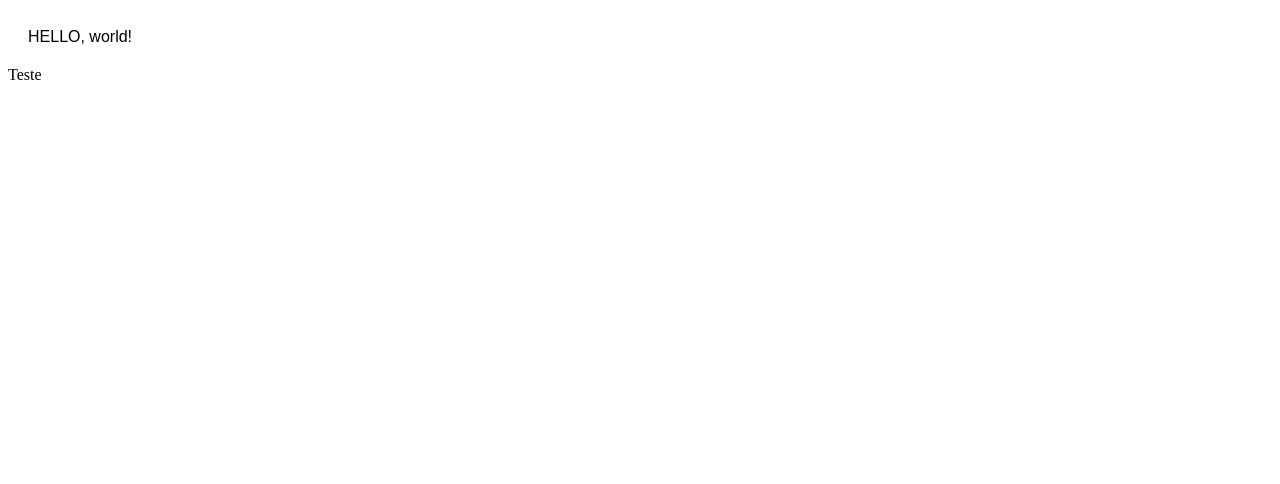
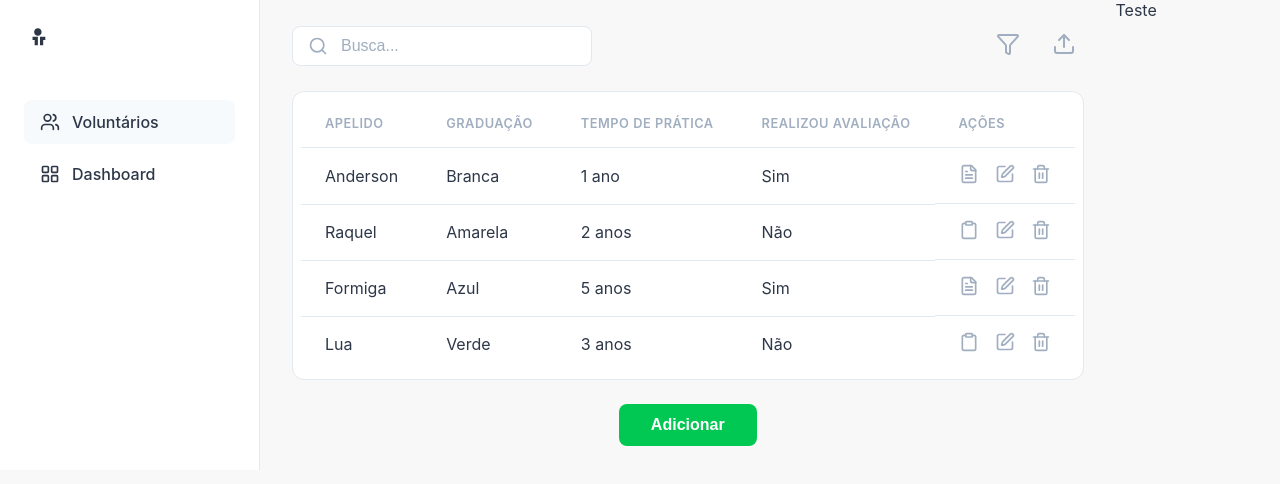
Before and after one commit to vitor0p9f/TACAP, a React (Vite) app: page / in a window 1280 px wide. Shown: the top 484 px of the page. Built offline with nearby package versions, Linux system fonts and the light colour scheme.

Commit message:
feat(pages): implementa a página principal de voluntários

```diff
--- a/package.json
+++ b/package.json
@@ -55,6 +55,7 @@
     "@types/better-sqlite3": "^7.6.13",
     "@vitejs/plugin-react": "^5.0.3",
     "better-sqlite3": "^12.4.1",
+    "lucide-react": "^0.544.0",
     "react": "^19.1.1",
     "react-dom": "^19.1.1"
   }
--- /dev/null
+++ b/src/App.css
@@ -0,0 +1,215 @@
+:root {
+    --cor-fundo: #F8F8F8;
+    --cor-principal: #FFFFFF;
+    --cor-verde: #00C853;
+    --cor-texto-principal: #2D3748;
+    --cor-texto-secundario: #A0AEC0;
+    --cor-borda: #E2E8F0;
+    --cor-fundo-ativo: #F7FAFC;
+}
+
+* {
+    margin: 0;
+    padding: 0;
+    box-sizing: border-box;
+}
+
+body {
+    font-family: -apple-system, BlinkMacSystemFont, 'Segoe UI', Roboto, 'Helvetica Neue', Arial, sans-serif;
+    background-color: var(--cor-fundo);
+    color: var(--cor-texto-principal);
+    display: flex;
+    height: 100vh;
+    overflow: hidden;
+}
+
+/* Estrutura Principal */
+.container {
+    display: flex;
+    width: 100%;
+}
+
+/* Barra Lateral (Sidebar) */
+.sidebar {
+    width: 260px;
+    background-color: var(--cor-principal);
+    padding: 24px;
+    display: flex;
+    flex-direction: column;
+    border-right: 1px solid var(--cor-borda);
+    flex-shrink: 0;
+}
+
+.sidebar .logo {
+    margin-bottom: 40px;
+}
+
+.sidebar .logo svg {
+    width: 32px;
+    height: 32px;
+}
+
+.sidebar .navigation ul {
+    list-style: none;
+}
+
+.sidebar .navigation li a {
+    display: flex;
+    align-items: center;
+    padding: 12px 16px;
+    border-radius: 8px;
+    text-decoration: none;
+    color: var(--cor-texto-principal);
+    font-weight: 500;
+    margin-bottom: 8px;
+    transition: background-color 0.2s;
+}
+
+.sidebar .navigation li a svg {
+    margin-right: 12px;
+    width: 20px;
+    height: 20px;
+}
+
+.sidebar .navigation li.active a,
+.sidebar .navigation li a:hover {
+    background-color: var(--cor-fundo-ativo);
+}
+
+/* Conteúdo Principal */
+.main-content {
+    flex-grow: 1;
+    padding: 24px 32px;
+    display: flex;
+    flex-direction: column;
+}
+
+.main-header {
+    display: flex;
+    justify-content: space-between;
+    align-items: center;
+    margin-bottom: 24px;
+}
+
+.search-bar {
+    position: relative;
+    width: 300px;
+}
+
+.search-bar svg {
+    position: absolute;
+    left: 16px;
+    top: 50%;
+    transform: translateY(-50%);
+    color: var(--cor-texto-secundario);
+    width: 20px;
+    height: 20px;
+}
+
+.search-bar input {
+    width: 100%;
+    padding: 10px 16px 10px 48px;
+    border: 1px solid var(--cor-borda);
+    border-radius: 8px;
+    font-size: 1rem;
+    background-color: var(--cor-principal);
+}
+
+.search-bar input::placeholder {
+    color: var(--cor-texto-secundario);
+}
+
+.header-actions {
+    display: flex;
+    gap: 16px;
+}
+
+.header-actions button {
+    background: none;
+    border: none;
+    cursor: pointer;
+    color: var(--cor-texto-secundario);
+    padding: 8px;
+}
+ .header-actions button:hover {
+    color: var(--cor-texto-principal);
+}
+
+.table-wrapper {
+    background-color: var(--cor-principal);
+    border: 1px solid var(--cor-borda);
+    border-radius: 12px;
+    padding: 8px;
+    flex-grow: 1;
+    overflow-y: auto;
+}
+
+table {
+    width: 100%;
+    border-collapse: collapse;
+}
+
+th, td {
+    padding: 16px 24px;
+    text-align: left;
+    border-bottom: 1px solid var(--cor-borda);
+}
+
+thead th {
+    font-weight: 600;
+    color: var(--cor-texto-secundario);
+    font-size: 0.8rem;
+    text-transform: uppercase;
+    letter-spacing: 0.5px;
+}
+
+tbody tr:last-child td {
+    border-bottom: none;
+}
+
+.actions-cell {
+    display: flex;
+    align-items: center;
+    gap: 16px;
+}
+
+.actions-cell button {
+    background: none;
+    border: none;
+    cursor: pointer;
+    color: var(--cor-texto-secundario);
+}
+
+.actions-cell button:hover {
+    color: var(--cor-texto-principal);
+}
+
+.main-footer {
+    margin-top: 24px;
+    display: flex;
+    justify-content: center;
+}
+
+.add-button {
+    background-color: var(--cor-verde);
+    color: white;
+    border: none;
+    padding: 12px 32px;
+    font-size: 1rem;
+    font-weight: 600;
+    border-radius: 8px;
+    cursor: pointer;
+    transition: background-color 0.2s;
+}
+
+.add-button:hover {
+    opacity: 0.9;
+}
+
+.search-icon {
+    position: absolute;
+    left: 16px;
+    top: 50%;
+    transform: translateY(-50%);
+    color: var(--cor-texto-secundario);
+}
--- a/src/App.tsx
+++ b/src/App.tsx
@@ -1,11 +1,14 @@
-import { useState } from "react";
+import React from 'react';
+import { Sidebar } from './components/Sidebar/Sidebar';
+import { VolunteersPage } from './pages/VolunteersPage/VolunteersPage';
 
-export default function App() {
+function App() {
+  return (
+    <div className="container">
+      <Sidebar />
+      <VolunteersPage />
+    </div>
+  );
+}
 
-
-    return (
-        <div style={{ padding: 20, fontFamily: "sans-serif" }}>
-          HELLO, world!
-        </div>
-    );
-}
+export default App;
--- /dev/null
+++ b/src/components/Header/Header.tsx
@@ -0,0 +1,21 @@
+import React from 'react';
+import { Search, Filter, Upload } from 'lucide-react';
+
+export function Header() {
+  return (
+    <header className="main-header">
+      <div className="search-bar">
+        <Search className="search-icon" size={20} />
+        <input type="search" placeholder="Busca..." />
+      </div>
+      <div className="header-actions">
+        <button title="Filtrar">
+          <Filter size={24} />
+        </button>
+        <button title="Importar dados">
+          <Upload size={24} />
+        </button>
+      </div>
+    </header>
+  );
+}
--- /dev/null
+++ b/src/components/Sidebar/Sidebar.tsx
@@ -0,0 +1,34 @@
+import React from 'react';
+import { Users, LayoutGrid } from 'lucide-react';
+
+const CapoeiraIcon = () => (
+    <svg width="32" height="32" viewBox="0 0 24 24" fill="none" xmlns="http://www.w3.org/2000/svg">
+        <path d="M14.5,7.5 C14.5,9.43 12.93,11 11,11 C9.07,11 7.5,9.43 7.5,7.5 C7.5,5.57 9.07,4 11,4 C12.93,4 14.5,5.57 14.5,7.5 Z M 9,12 L 13,12 L 13,20 L 16,20 L 16,15 L 18,15 L 18,12 L 6,12 L 6,15 L 8,15 L 8,20 L 11,20 L 11,12 L 9,12 Z" fill="#2D3748" transform="scale(0.8) translate(2, 0)"/>
+    </svg>
+);
+
+export function Sidebar() {
+  return (
+    <aside className="sidebar">
+      <div className="logo">
+        <CapoeiraIcon />
+      </div>
+      <nav className="navigation">
+        <ul>
+          <li className="active">
+            <a href="#">
+              <Users size={20} />
+              <span>Voluntários</span>
+            </a>
+          </li>
+          <li>
+            <a href="#">
+              <LayoutGrid size={20} />
+              <span>Dashboard</span>
+            </a>
+          </li>
+        </ul>
+      </nav>
+    </aside>
+  );
+}
--- /dev/null
+++ b/src/components/VolunteerTable/VolunteerTable.tsx
@@ -0,0 +1,66 @@
+import React, { useState, useEffect } from 'react';
+import { mockVolunteers, Volunteer } from '../../mocks/volunteers';
+import { FileText, Clipboard, Edit, Trash2 } from 'lucide-react';
+
+export function VolunteerTable() {
+  // 1. Estado para armazenar a lista de voluntários
+  const [volunteers, setVolunteers] = useState<Volunteer[]>([]);
+
+  // 2. useEffect para simular a busca de dados quando o componente é montado
+  useEffect(() => {
+    // Simulando uma chamada de API com um pequeno atraso
+    const fetchData = () => {
+      console.log("Buscando dados...");
+      setTimeout(() => {
+        setVolunteers(mockVolunteers);
+        console.log("Dados carregados!");
+      }, 500);
+    };
+
+    fetchData();
+  }, []); // O array vazio [] garante que isso rode apenas uma vez
+
+  return (
+    <div className="table-wrapper">
+      <table>
+        <thead>
+          <tr>
+            <th>Apelido</th>
+            <th>Graduação</th>
+            <th>Tempo de prática</th>
+            <th>Realizou avaliação</th>
+            <th>Ações</th>
+          </tr>
+        </thead>
+        <tbody>
+          {/* 3. Mapeamos os dados do estado para renderizar as linhas da tabela */}
+          {volunteers.map((volunteer) => (
+            <tr key={volunteer.id}>
+              <td>{volunteer.apelido}</td>
+              <td>{volunteer.graduacao}</td>
+              <td>{volunteer.tempoDePratica}</td>
+              <td>{volunteer.realizouAvaliacao ? 'Sim' : 'Não'}</td>
+              <td className="actions-cell">
+                {volunteer.realizouAvaliacao ? (
+                  <button title="Ver avaliação">
+                    <FileText size={20} />
+                  </button>
+                ) : (
+                  <button title="Realizar avaliação">
+                    <Clipboard size={20} />
+                  </button>
+                )}
+                <button title="Editar">
+                  <Edit size={20} />
+                </button>
+                <button title="Excluir">
+                  <Trash2 size={20} />
+                </button>
+              </td>
+            </tr>
+          ))}
+        </tbody>
+      </table>
+    </div>
+  );
+}
--- a/src/main.tsx
+++ b/src/main.tsx
@@ -1,6 +1,7 @@
 import  React from "react" ;
 import ReactDOM from "react-dom/client";
 import App from "./App";
+import './App.css'
 
 const root = document.getElementById("root") as HTMLElement;
 
--- /dev/null
+++ b/src/mocks/volunteers.ts
@@ -0,0 +1,38 @@
+export interface Volunteer {
+    id: number;
+    apelido: string;
+    graduacao: 'Branca' | 'Amarela' | 'Azul' | 'Verde';
+    tempoDePratica: string;
+    realizouAvaliacao: boolean;
+  }
+
+  export const mockVolunteers: Volunteer[] = [
+    {
+      id: 1,
+      apelido: 'Anderson',
+      graduacao: 'Branca',
+      tempoDePratica: '1 ano',
+      realizouAvaliacao: true,
+    },
+    {
+      id: 2,
+      apelido: 'Raquel',
+      graduacao: 'Amarela',
+      tempoDePratica: '2 anos',
+      realizouAvaliacao: false,
+    },
+    {
+      id: 3,
+      apelido: 'Formiga',
+      graduacao: 'Azul',
+      tempoDePratica: '5 anos',
+      realizouAvaliacao: true,
+    },
+    {
+      id: 4,
+      apelido: 'Lua',
+      graduacao: 'Verde',
+      tempoDePratica: '3 anos',
+      realizouAvaliacao: false,
+    },
+  ];
--- /dev/null
+++ b/src/pages/VolunteersPage/VolunteersPage.tsx
@@ -0,0 +1,15 @@
+import React from 'react';
+import { Header } from '../../components/Header/Header';
+import { VolunteerTable } from '../../components/VolunteerTable/VolunteerTable';
+
+export function VolunteersPage() {
+    return (
+        <main className="main-content">
+            <Header />
+            <VolunteerTable />
+            <footer className="main-footer">
+                <button className="add-button">Adicionar</button>
+            </footer>
+        </main>
+    );
+}
```
Also changed, not shown: 1 other file (tests, documents, lock files or other folders).
